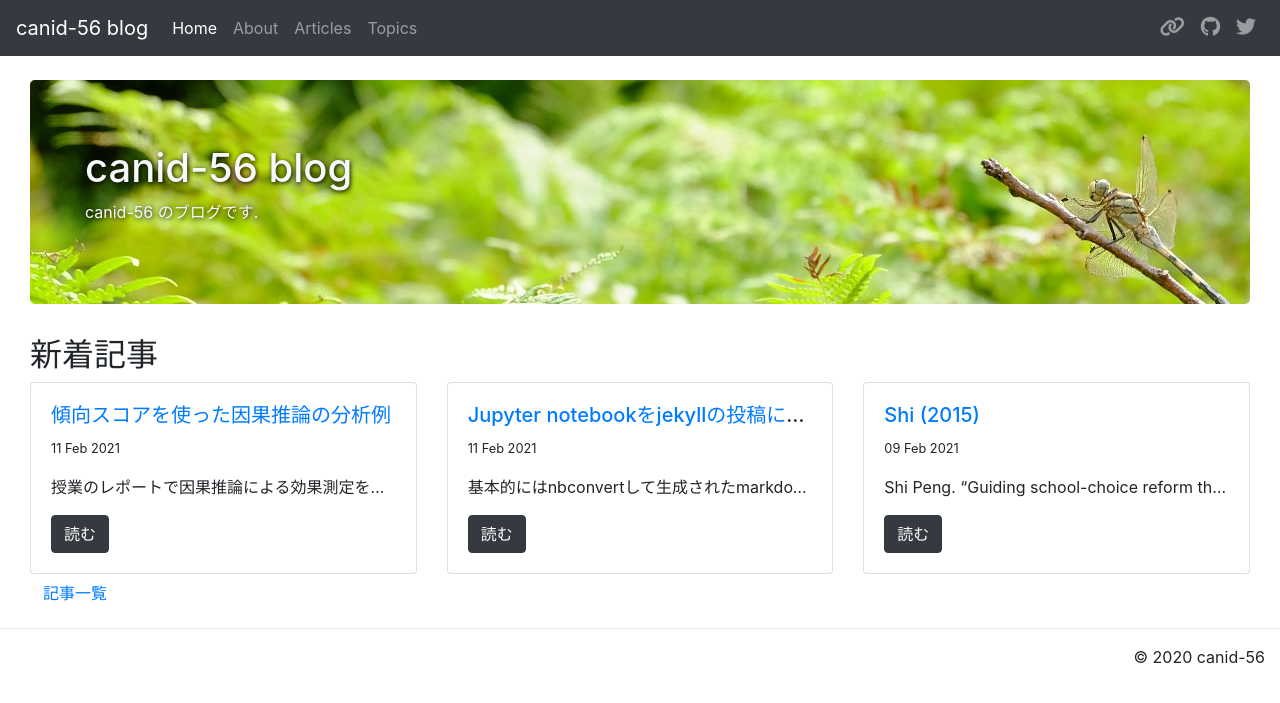
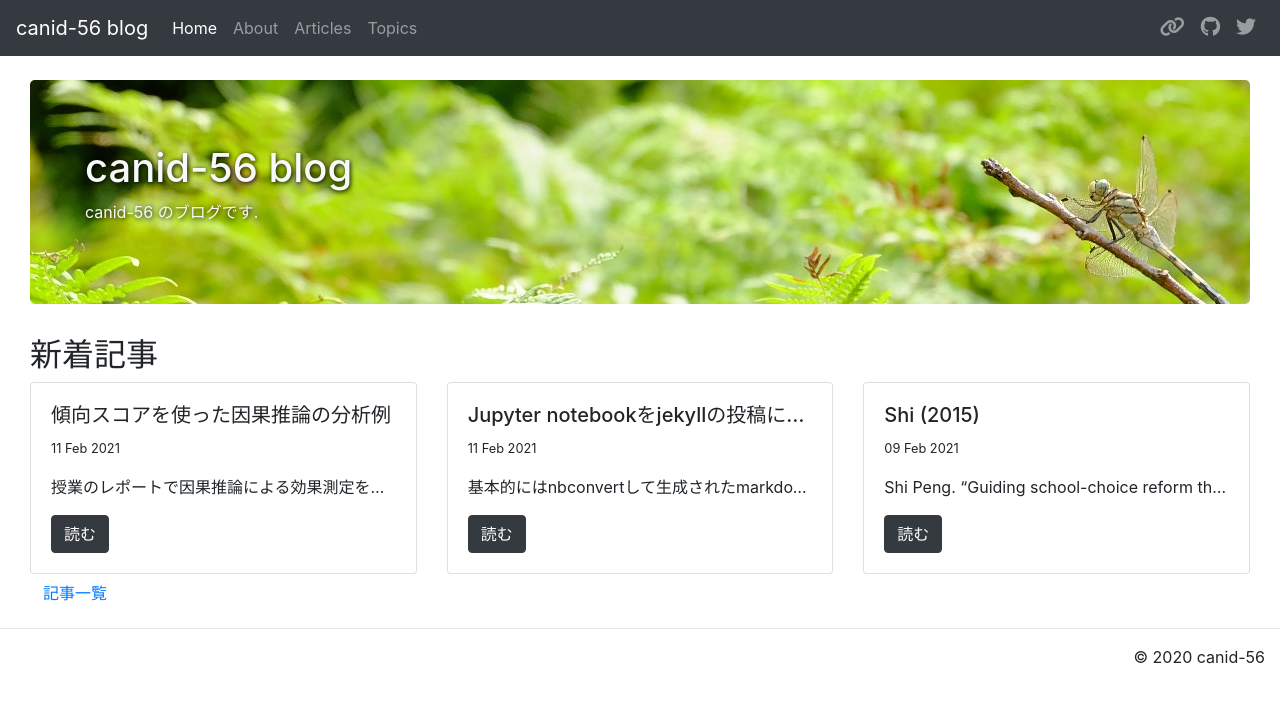
Before and after one commit to canid-56/blog, a Jekyll site: the page built from index.html, in a window 1280 px wide. Shown: the top 703 px of the page. Built offline with Jekyll 4.4.1, drawn with Linux system fonts in a browser that asks for light colours; nearby versions of some CDN libraries.

Commit message:
enable card click in index.html

```diff
--- a/index.html
+++ b/index.html
@@ -25,10 +25,10 @@
             <div class="card h-100" >
                 <div class="card-body">
                 <!-- <a href="{{ post.url | relative_url}}" class="card-body"> -->
-                    <h5 class="card-title text-truncate"><a href="{{ post.url | relative_url}}">{{ post.title }}</a></h5>
+                    <h5 class="card-title text-truncate">{{ post.title }}</h5>
                     <p class="small">{{ post.date | date_to_string }}</p>
                     <p class="card-text text-truncate">{{ post.excerpt | strip_html}}</p>
-                    <a href="{{ post.url | relative_url}}" class="btn btn-dark">読む</a>
+                    <a href="{{ post.url | relative_url}}" class="btn btn-dark stretched-link">読む</a>
                 </div>
                 <!-- </a> -->
             </div>
```
